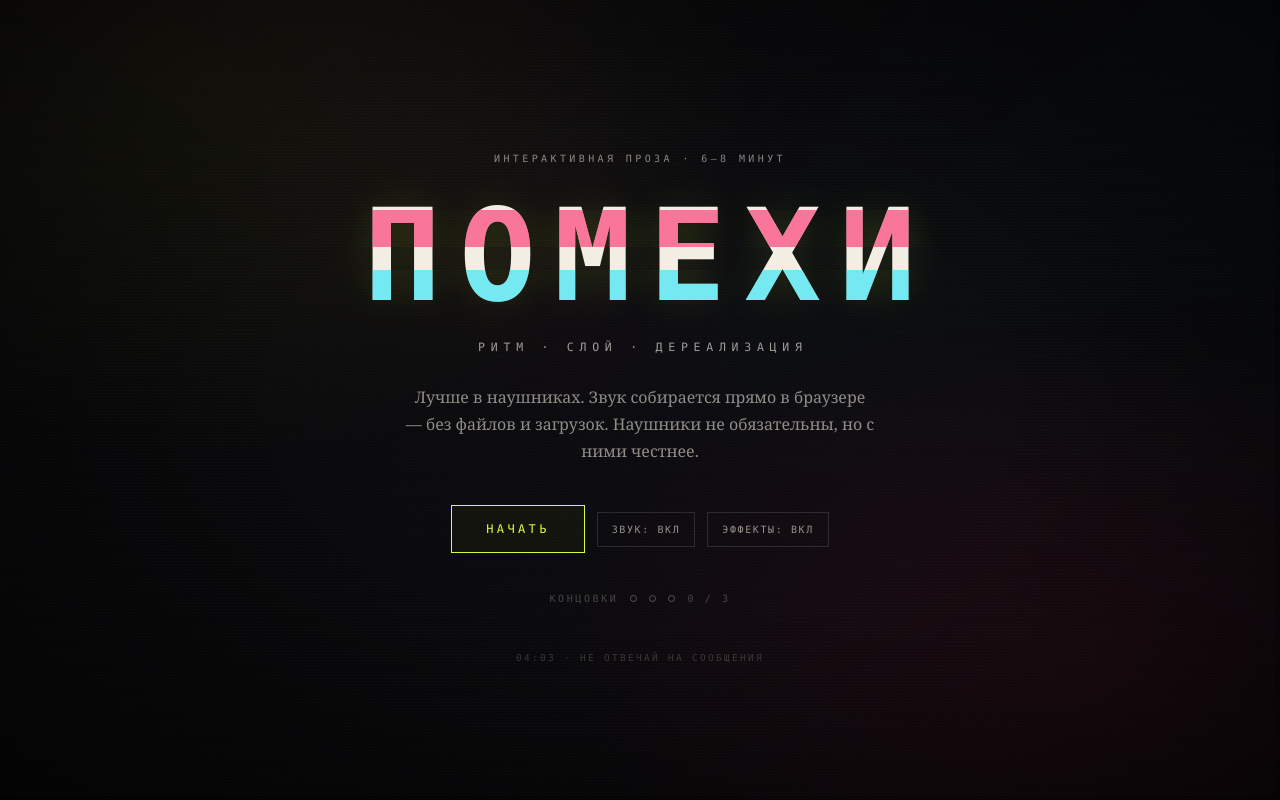
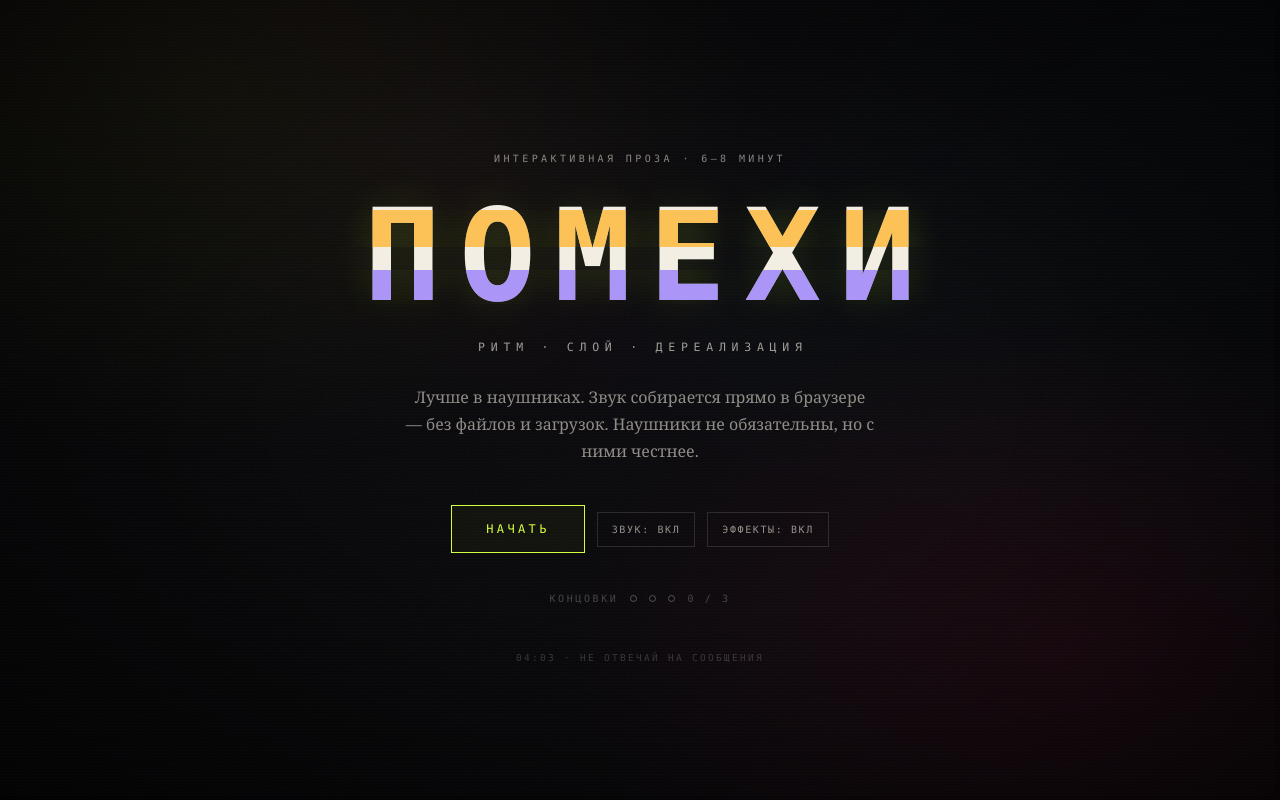
Before and after one commit to socdevvv/pomekhi, a plain HTML site: page index.html in a window 1280 px wide. Drawn offline with Linux system fonts and the light colour scheme.

Commit message:
Сменить цвета заглавного логотипа

```diff
--- a/styles.css
+++ b/styles.css
@@ -6,6 +6,8 @@
   --acid: #d4ff3f;
   --magenta: #ff2a6d;
   --cyan: #00e5ff;
+  --title-a: #ffb020;
+  --title-b: #8a6bff;
   --line: rgba(239, 234, 222, 0.14);
   --instab: 0;
   --mono: "Cascadia Mono", Consolas, "SFMono-Regular", Menlo, monospace;
@@ -230,15 +232,15 @@ body.low-stab .stab-bar i { background: var(--magenta); }
 }
 
 .glitch-title::before {
-  color: var(--magenta);
-  opacity: 0.62;
+  color: var(--title-a);
+  opacity: 0.72;
   clip-path: inset(12% 0 58% 0);
   animation: glitchA 5.2s steps(1) infinite;
 }
 
 .glitch-title::after {
-  color: var(--cyan);
-  opacity: 0.52;
+  color: var(--title-b);
+  opacity: 0.68;
   clip-path: inset(62% 0 10% 0);
   animation: glitchB 4.6s steps(1) infinite;
 }
```
Also changed, not shown: index.html (line endings or trailing spaces).
